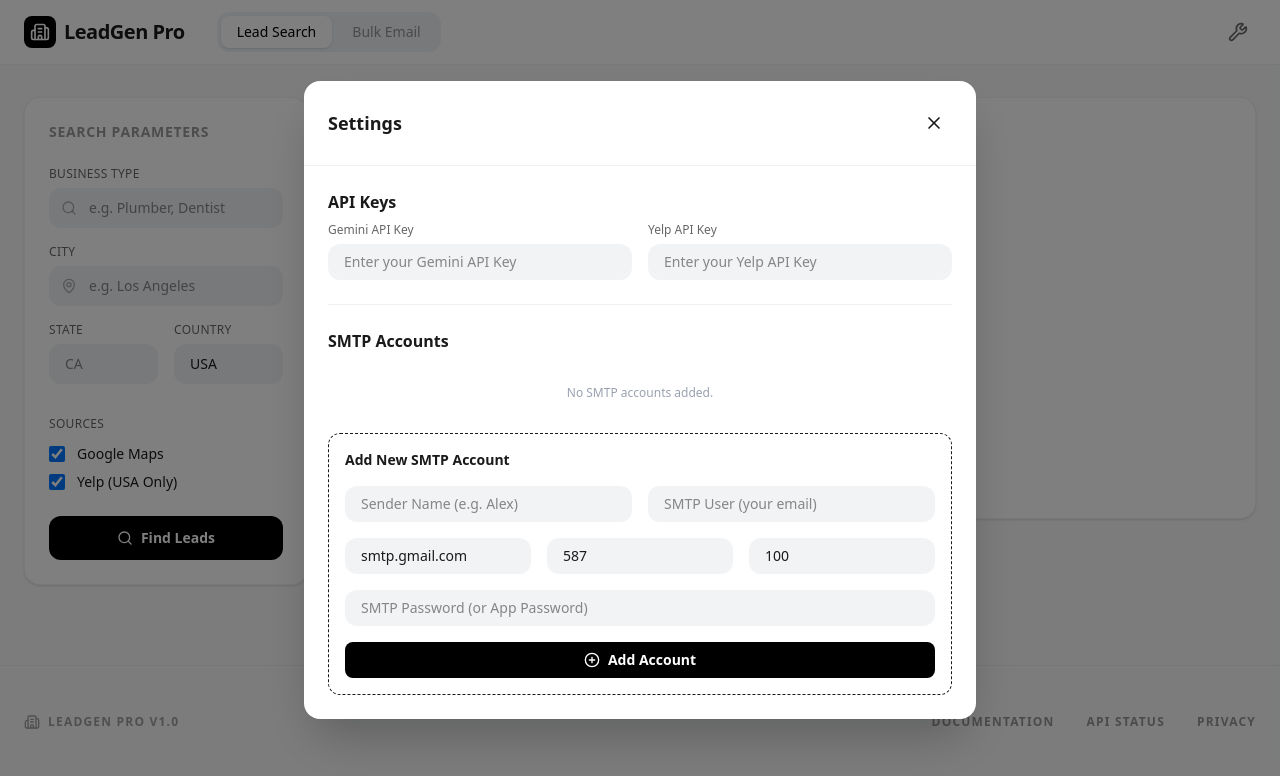
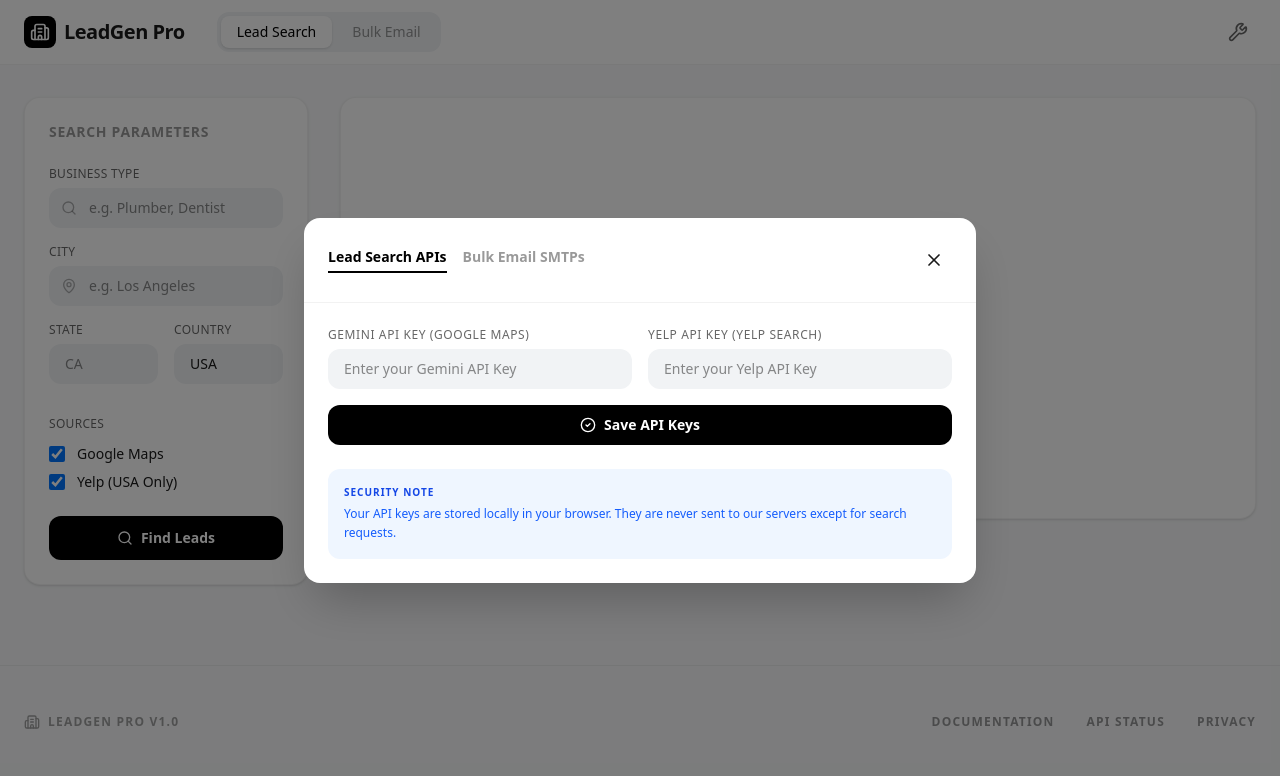
Before and after one commit to automationhubbd24-sys/leadGenV2, a React (Vite) app: page / in a window 1280 px wide. Both pictures are taken after a click on the button "Settings". Shown: the top 776 px of the page. Built offline with nearby package versions, Linux system fonts and the light colour scheme.

Commit message:
UI: Split settings modal into API Keys and SMTP Accounts tabs with explicit Save button for APIs

```diff
--- a/src/App.tsx
+++ b/src/App.tsx
@@ -77,6 +77,7 @@ export default function App() {
   const [isEnriching, setIsEnriching] = useState<string | null>(null);
   const [error, setError] = useState<string | null>(null);
   const [showSettings, setShowSettings] = useState(false);
+  const [settingsTab, setSettingsTab] = useState<'api' | 'smtp'>('api');
   const [activeTab, setActiveTab] = useStickyState<'search' | 'email'>('search', 'activeTab');
 
   // SMTP States
@@ -118,6 +119,21 @@ export default function App() {
     gemini: '',
     yelp: ''
   }, 'apiKeys');
+
+  const [tempApiKeys, setTempApiKeys] = useState({ gemini: '', yelp: '' });
+
+  // Sync temp keys when modal opens
+  useEffect(() => {
+    if (showSettings) {
+      setTempApiKeys(apiKeys);
+    }
+  }, [showSettings]);
+
+  const handleSaveApiKeys = () => {
+    setApiKeys(tempApiKeys);
+    setError(null);
+    // Add a small feedback or just close
+  };
 
   const handleAddSmtp = () => {
     if (newSmtp.user && newSmtp.pass && newSmtp.host && newSmtp.senderName) {
@@ -676,113 +692,176 @@ export default function App() {
               onClick={e => e.stopPropagation()}
             >
               <div className="p-6 border-b border-black/5 flex items-center justify-between">
-                <h2 className="text-lg font-bold">Settings</h2>
+                <div className="flex items-center gap-4">
+                  <button
+                    onClick={() => setSettingsTab('api')}
+                    className={cn(
+                      "text-sm font-bold pb-1 border-b-2 transition-all",
+                      settingsTab === 'api' ? "border-black text-black" : "border-transparent text-black/40"
+                    )}
+                  >
+                    Lead Search APIs
+                  </button>
+                  <button
+                    onClick={() => setSettingsTab('smtp')}
+                    className={cn(
+                      "text-sm font-bold pb-1 border-b-2 transition-all",
+                      settingsTab === 'smtp' ? "border-black text-black" : "border-transparent text-black/40"
+                    )}
+                  >
+                    Bulk Email SMTPs
+                  </button>
+                </div>
                 <button onClick={() => setShowSettings(false)} className="p-2 hover:bg-black/5 rounded-lg">
                   <X className="w-5 h-5" />
                 </button>
               </div>
               <div className="p-6 space-y-6 max-h-[70vh] overflow-y-auto">
-                <div className="space-y-2">
-                  <h3 className="font-semibold">API Keys</h3>
+                {settingsTab === 'api' ? (
+                  <div className="space-y-6">
+                    <div className="space-y-4">
                       <div className="grid grid-cols-1 md:grid-cols-2 gap-4">
                         <div>
-                      <label className="block text-xs font-medium text-black/60 mb-1.5">Gemini API Key</label>
+                          <label className="block text-xs font-medium text-black/60 mb-1.5 uppercase tracking-wider">Gemini API Key (Google Maps)</label>
                           <input
                             type="password"
                             placeholder="Enter your Gemini API Key"
-                        className="w-full px-4 py-2 bg-[#F1F3F5] border-none rounded-xl text-sm"
-                        value={apiKeys.gemini}
-                        onChange={e => setApiKeys(k => ({ ...k, gemini: e.target.value }))}
+                            className="w-full px-4 py-2.5 bg-[#F1F3F5] border-none rounded-xl text-sm focus:ring-2 focus:ring-black/5 transition-all"
+                            value={tempApiKeys.gemini}
+                            onChange={e => setTempApiKeys(k => ({ ...k, gemini: e.target.value }))}
                           />
                         </div>
                         <div>
-                      <label className="block text-xs font-medium text-black/60 mb-1.5">Yelp API Key</label>
+                          <label className="block text-xs font-medium text-black/60 mb-1.5 uppercase tracking-wider">Yelp API Key (Yelp Search)</label>
                           <input
                             type="password"
                             placeholder="Enter your Yelp API Key"
-                        className="w-full px-4 py-2 bg-[#F1F3F5] border-none rounded-xl text-sm"
-                        value={apiKeys.yelp}
-                        onChange={e => setApiKeys(k => ({ ...k, yelp: e.target.value }))}
+                            className="w-full px-4 py-2.5 bg-[#F1F3F5] border-none rounded-xl text-sm focus:ring-2 focus:ring-black/5 transition-all"
+                            value={tempApiKeys.yelp}
+                            onChange={e => setTempApiKeys(k => ({ ...k, yelp: e.target.value }))}
                           />
                         </div>
                       </div>
+                      <button
+                        onClick={handleSaveApiKeys}
+                        className="w-full py-2.5 bg-black text-white rounded-xl text-sm font-bold hover:bg-black/80 transition-all flex items-center justify-center gap-2"
+                      >
+                        <CheckCircle2 className="w-4 h-4" />
+                        Save API Keys
+                      </button>
                     </div>
-
-                <div className="border-t border-black/5 pt-6 space-y-4">
-                  <h3 className="font-semibold">SMTP Accounts</h3>
+                    <div className="bg-blue-50 p-4 rounded-xl">
+                      <p className="text-[10px] text-blue-700 font-bold uppercase tracking-widest mb-1">Security Note</p>
+                      <p className="text-xs text-blue-600 leading-relaxed">Your API keys are stored locally in your browser. They are never sent to our servers except for search requests.</p>
+                    </div>
+                  </div>
+                ) : (
+                  <div className="space-y-6">
+                    <div className="space-y-4">
+                      <h3 className="text-xs font-bold uppercase tracking-wider text-black/40">Active SMTP Accounts</h3>
                       <div className="space-y-2">
                         {smtps.map(smtp => (
-                      <div key={smtp.id} className="flex items-center gap-4 p-3 bg-gray-50 rounded-xl">
-                        <div className="w-8 h-8 bg-gray-200 rounded-lg flex items-center justify-center">
-                          <Mail className="w-4 h-4 text-gray-500" />
+                          <div key={smtp.id} className="flex items-center gap-4 p-4 bg-[#F1F3F5]/50 border border-black/5 rounded-2xl group">
+                            <div className="w-10 h-10 bg-white rounded-xl flex items-center justify-center shadow-sm">
+                              <Mail className="w-5 h-5 text-black/40" />
                             </div>
                             <div className="flex-grow">
-                          <p className="font-bold text-sm">{smtp.senderName} <span className="text-xs text-gray-500">({smtp.user})</span></p>
-                          <p className="text-xs text-gray-500">Host: {smtp.host}:{smtp.port} | Daily Limit: {smtp.dailyLimit}</p>
+                              <p className="font-bold text-sm">{smtp.senderName} <span className="text-xs font-medium text-black/40">({smtp.user})</span></p>
+                              <p className="text-[10px] font-bold text-black/30 uppercase tracking-widest mt-0.5">Host: {smtp.host}:{smtp.port} | Limit: {smtp.dailyLimit}</p>
                             </div>
-                        <button onClick={() => handleDeleteSmtp(smtp.id)} className="p-2 text-red-500 hover:bg-red-100 rounded-lg">
+                            <button
+                              onClick={() => handleDeleteSmtp(smtp.id)}
+                              className="p-2 text-red-500 hover:bg-red-50 rounded-xl transition-colors opacity-0 group-hover:opacity-100"
+                            >
                               <Trash2 className="w-4 h-4" />
                             </button>
                           </div>
                         ))}
                         {smtps.length === 0 && (
-                      <p className="text-center text-xs text-gray-400 py-4">No SMTP accounts added.</p>
+                          <div className="text-center py-12 bg-[#F1F3F5]/30 rounded-2xl border border-dashed border-black/10">
+                            <Mail className="w-8 h-8 text-black/10 mx-auto mb-3" />
+                            <p className="text-sm font-semibold text-black/40">No SMTP accounts added.</p>
+                          </div>
                         )}
                       </div>
-                  <div className="p-4 border border-dashed rounded-xl space-y-4">
-                    <h4 className="font-semibold text-sm">Add New SMTP Account</h4>
+                    </div>
+
+                    <div className="p-6 border border-dashed border-black/10 rounded-2xl space-y-6">
+                      <h4 className="text-xs font-bold uppercase tracking-wider text-black/40">Add New SMTP Account</h4>
                       <div className="grid grid-cols-2 gap-4">
+                        <div>
+                          <label className="block text-[10px] font-bold text-black/40 mb-1.5 uppercase tracking-wider">Sender Name</label>
                           <input
                             type="text"
-                        placeholder="Sender Name (e.g. Alex)"
-                        className="w-full px-4 py-2 bg-[#F1F3F5] border-none rounded-xl text-sm"
+                            placeholder="e.g. Alex"
+                            className="w-full px-4 py-2.5 bg-[#F1F3F5] border-none rounded-xl text-sm focus:ring-2 focus:ring-black/5 transition-all"
                             value={newSmtp.senderName}
                             onChange={e => setNewSmtp(s => ({ ...s, senderName: e.target.value }))}
                           />
+                        </div>
+                        <div>
+                          <label className="block text-[10px] font-bold text-black/40 mb-1.5 uppercase tracking-wider">SMTP User</label>
                           <input
                             type="email"
-                        placeholder="SMTP User (your email)"
-                        className="w-full px-4 py-2 bg-[#F1F3F5] border-none rounded-xl text-sm"
+                            placeholder="your-email@gmail.com"
+                            className="w-full px-4 py-2.5 bg-[#F1F3F5] border-none rounded-xl text-sm focus:ring-2 focus:ring-black/5 transition-all"
                             value={newSmtp.user}
                             onChange={e => setNewSmtp(s => ({ ...s, user: e.target.value }))}
                           />
                         </div>
+                      </div>
                       <div className="grid grid-cols-3 gap-4">
+                        <div>
+                          <label className="block text-[10px] font-bold text-black/40 mb-1.5 uppercase tracking-wider">Host</label>
                           <input
                             type="text"
-                        placeholder="SMTP Host"
-                        className="w-full px-4 py-2 bg-[#F1F3F5] border-none rounded-xl text-sm"
+                            placeholder="smtp.gmail.com"
+                            className="w-full px-4 py-2.5 bg-[#F1F3F5] border-none rounded-xl text-sm focus:ring-2 focus:ring-black/5 transition-all"
                             value={newSmtp.host}
                             onChange={e => setNewSmtp(s => ({ ...s, host: e.target.value }))}
                           />
+                        </div>
+                        <div>
+                          <label className="block text-[10px] font-bold text-black/40 mb-1.5 uppercase tracking-wider">Port</label>
                           <input
                             type="number"
-                        placeholder="Port"
-                        className="w-full px-4 py-2 bg-[#F1F3F5] border-none rounded-xl text-sm"
+                            placeholder="587"
+                            className="w-full px-4 py-2.5 bg-[#F1F3F5] border-none rounded-xl text-sm focus:ring-2 focus:ring-black/5 transition-all"
                             value={newSmtp.port}
                             onChange={e => setNewSmtp(s => ({ ...s, port: parseInt(e.target.value) || 0 }))}
                           />
+                        </div>
+                        <div>
+                          <label className="block text-[10px] font-bold text-black/40 mb-1.5 uppercase tracking-wider">Daily Limit</label>
                           <input
                             type="number"
-                        placeholder="Daily Limit"
-                        className="w-full px-4 py-2 bg-[#F1F3F5] border-none rounded-xl text-sm"
+                            placeholder="100"
+                            className="w-full px-4 py-2.5 bg-[#F1F3F5] border-none rounded-xl text-sm focus:ring-2 focus:ring-black/5 transition-all"
                             value={newSmtp.dailyLimit}
                             onChange={e => setNewSmtp(s => ({ ...s, dailyLimit: parseInt(e.target.value) || 0 }))}
                           />
                         </div>
+                      </div>
+                      <div>
+                        <label className="block text-[10px] font-bold text-black/40 mb-1.5 uppercase tracking-wider">Password / App Password</label>
                         <input
                           type="password"
-                        placeholder="SMTP Password (or App Password)"
-                        className="w-full px-4 py-2 bg-[#F1F3F5] border-none rounded-xl text-sm"
+                          placeholder="Enter SMTP password"
+                          className="w-full px-4 py-2.5 bg-[#F1F3F5] border-none rounded-xl text-sm focus:ring-2 focus:ring-black/5 transition-all"
                           value={newSmtp.pass}
                           onChange={e => setNewSmtp(s => ({ ...s, pass: e.target.value }))}
                         />
-                    <button onClick={handleAddSmtp} className="w-full py-2 bg-black text-white rounded-lg text-sm font-bold flex items-center justify-center gap-2">
+                      </div>
+                      <button
+                        onClick={handleAddSmtp}
+                        className="w-full py-3 bg-black text-white rounded-xl text-sm font-bold hover:bg-black/80 transition-all flex items-center justify-center gap-2"
+                      >
                         <PlusCircle className="w-4 h-4" />
                         Add Account
                       </button>
                     </div>
                   </div>
+                )}
               </div>
             </motion.div>
           </motion.div>
```
Lines whose indentation alone changed are shown as unchanged.
